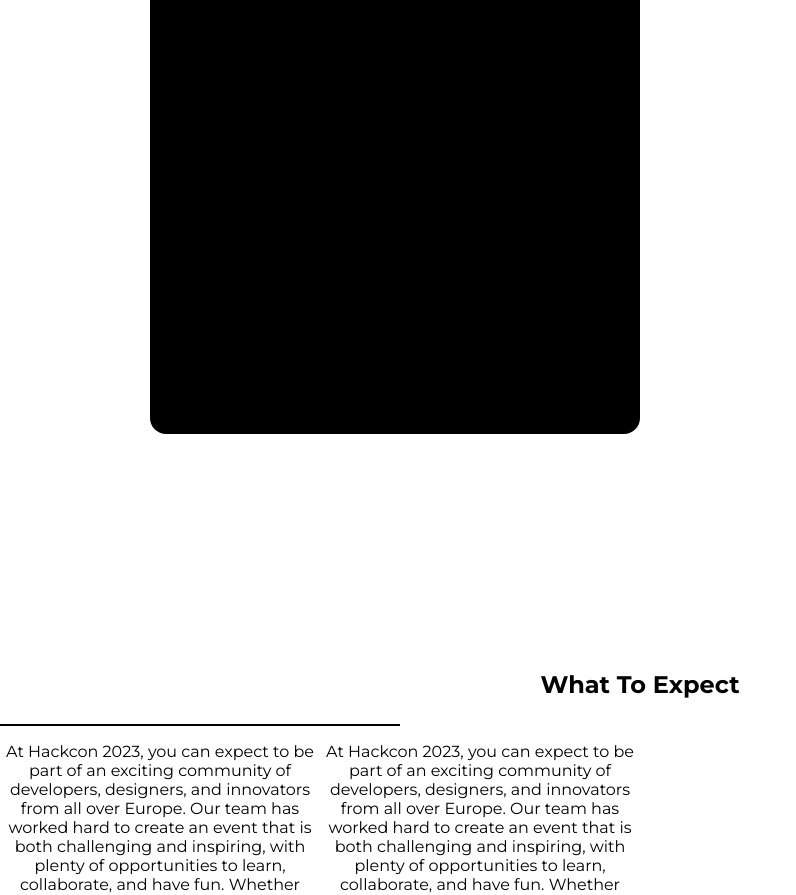
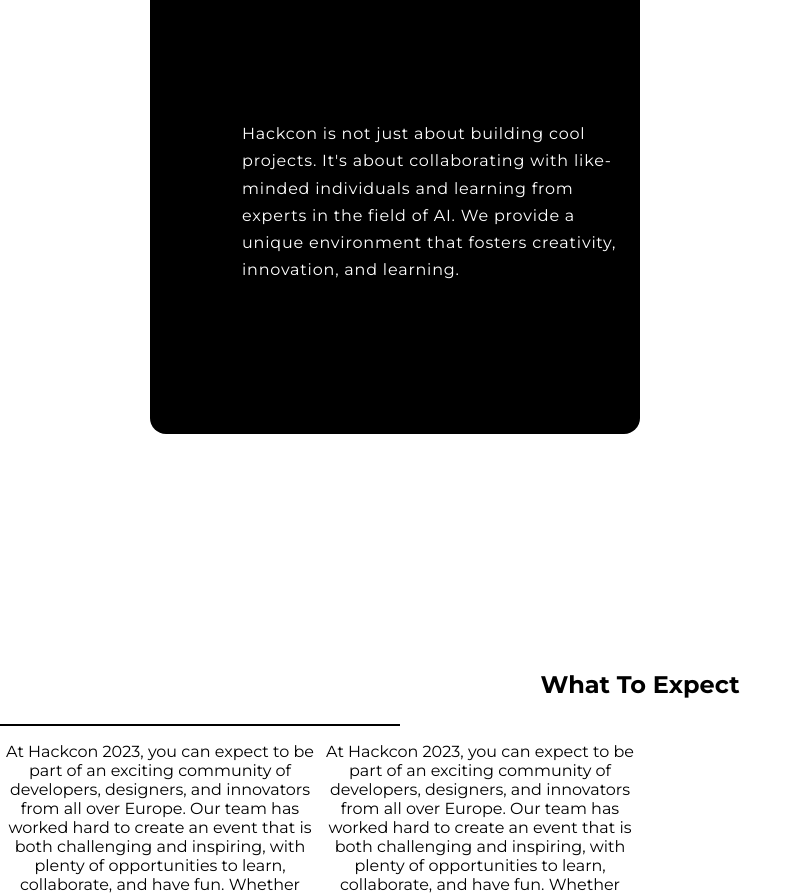
Before and after one commit to raeygetahun/Hackcon, a React (Create React App) app: page / in a window 1280 px wide. Shown: the part 2320-3215 px from the top of the page, without its empty margins (0-796 px from the left). Built offline with nearby package versions, Linux system fonts and the light colour scheme.

Commit message:
Changed body text

```diff
--- a/src/components/About/WhyHackCon/WhyHackCon.css
+++ b/src/components/About/WhyHackCon/WhyHackCon.css
@@ -9,7 +9,6 @@
 	justify-self: start;
 	align-self: start;
 	border-radius: 16px;
-
 }
 
 .header-text {
@@ -40,3 +39,19 @@
 	text-align: left;
 	width: calc(100% - 92px);
 }
+
+.body-text {
+	color: #ffffff;
+	letter-spacing: 0.05em;
+	font: normal normal normal 16px/1.7em montserrat, sans-serif;
+	position: absolute;
+	margin: 0;
+	top: 350px; /* Adjust the top positioning as needed */
+	left: 92px;
+	grid-area: 3 / 1 / 4 / 2;
+	justify-self: start;
+	align-self: start;
+	word-break: break-word;
+	text-align: left;
+	width: calc(100% - 92px);
+}
--- a/src/components/About/WhyHackCon/WhyHackCon.js
+++ b/src/components/About/WhyHackCon/WhyHackCon.js
@@ -7,6 +7,12 @@ const WhyHackCon = () => {
       <div className="box">
         <span className="header-text">WHY HACKCON</span>
         <span className="title-text">A Different Kind of Hackathon</span>{" "}
+        <p className="body-text">
+          Hackcon is not just about building cool projects. It's about
+          collaborating with like-minded individuals and learning from experts
+          in the field of AI. We provide a unique environment that fosters
+          creativity, innovation, and learning.
+        </p>
       </div>
     </div>
   );
```
